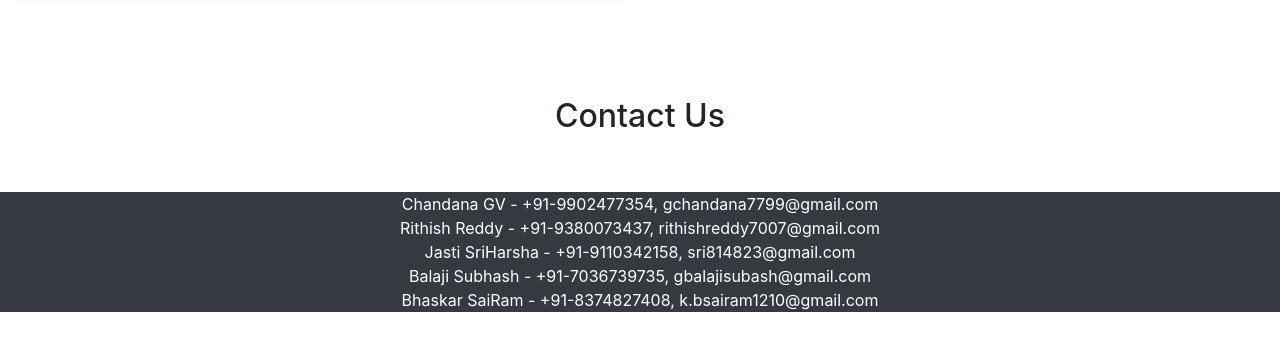
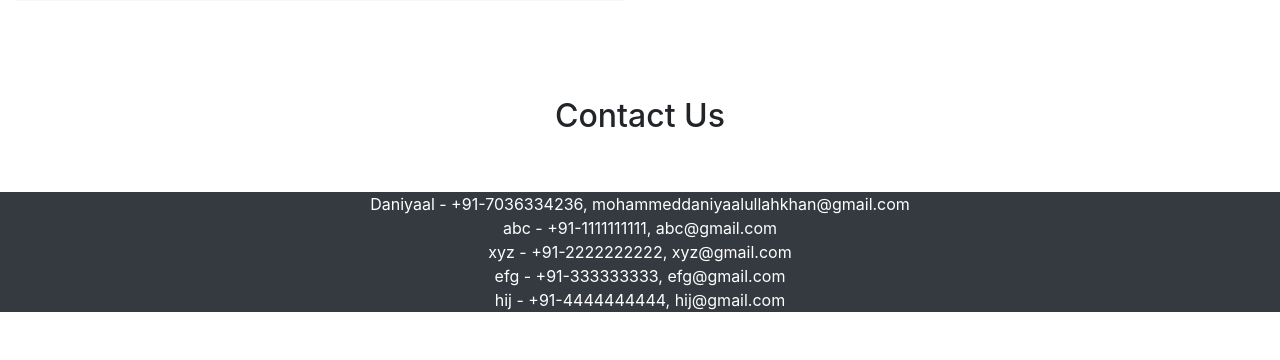
Before and after one commit to mohammeddaniyaalullahkhan/Blood_Bank_Management_System, a PHP site: page /main.php in a window 1280 px wide. Shown: the part 1215-1575 px from the top of the page. Run offline with PHP 8.4, Linux system fonts and the light colour scheme; some libraries are stand-ins or nearby versions.

Commit message:
Update main.php

```diff
--- a/main.php
+++ b/main.php
@@ -97,7 +97,7 @@
     <h2 class="text-center">Contact Us</h2>
   </div>
   <div>
-  <p class="text-center bg-dark text-white">Chandana GV - +91-9902477354, gchandana7799@gmail.com<br>Rithish Reddy - +91-9380073437, rithishreddy7007@gmail.com<br>Jasti SriHarsha - +91-9110342158, sri814823@gmail.com<br>Balaji Subhash - +91-7036739735, gbalajisubash@gmail.com<br>Bhaskar SaiRam - +91-8374827408, k.bsairam1210@gmail.com</p>
+  <p class="text-center bg-dark text-white">Daniyaal - +91-7036334236, mohammeddaniyaalullahkhan@gmail.com<br>abc - +91-1111111111, abc@gmail.com<br>xyz - +91-2222222222, xyz@gmail.com<br>efg - +91-333333333, efg@gmail.com<br>hij - +91-4444444444, hij@gmail.com</p>
   <a href="contact.html"> </a>
   </div>
 </section>
```
